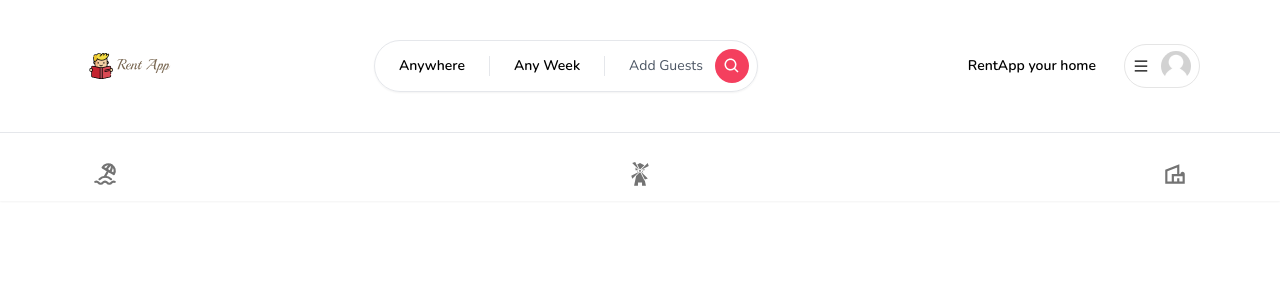
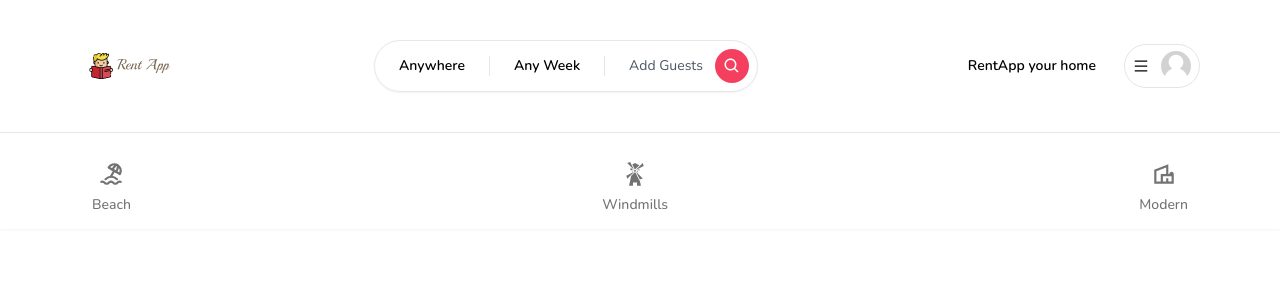
Before and after one commit to yuuki-fuji/RentApp, a Next.js app: page / in a window 1280 px wide. Shown: the top 300 px of the page. Built offline with nearby package versions, Linux system fonts and the light colour scheme; no server answers.

Commit message:
カテゴリーiconのlabel表示

```diff
--- a/app/components/CategoryBox.tsx
+++ b/app/components/CategoryBox.tsx
@@ -29,6 +29,9 @@ const CategoryBox: React.FC<CategoryBoxProps> = ({
             `}
         >
             <Icon size={26} />
+            <div className="font-medium text-sm">
+                {label}
+            </div>
         </div>
     );
 }
```
